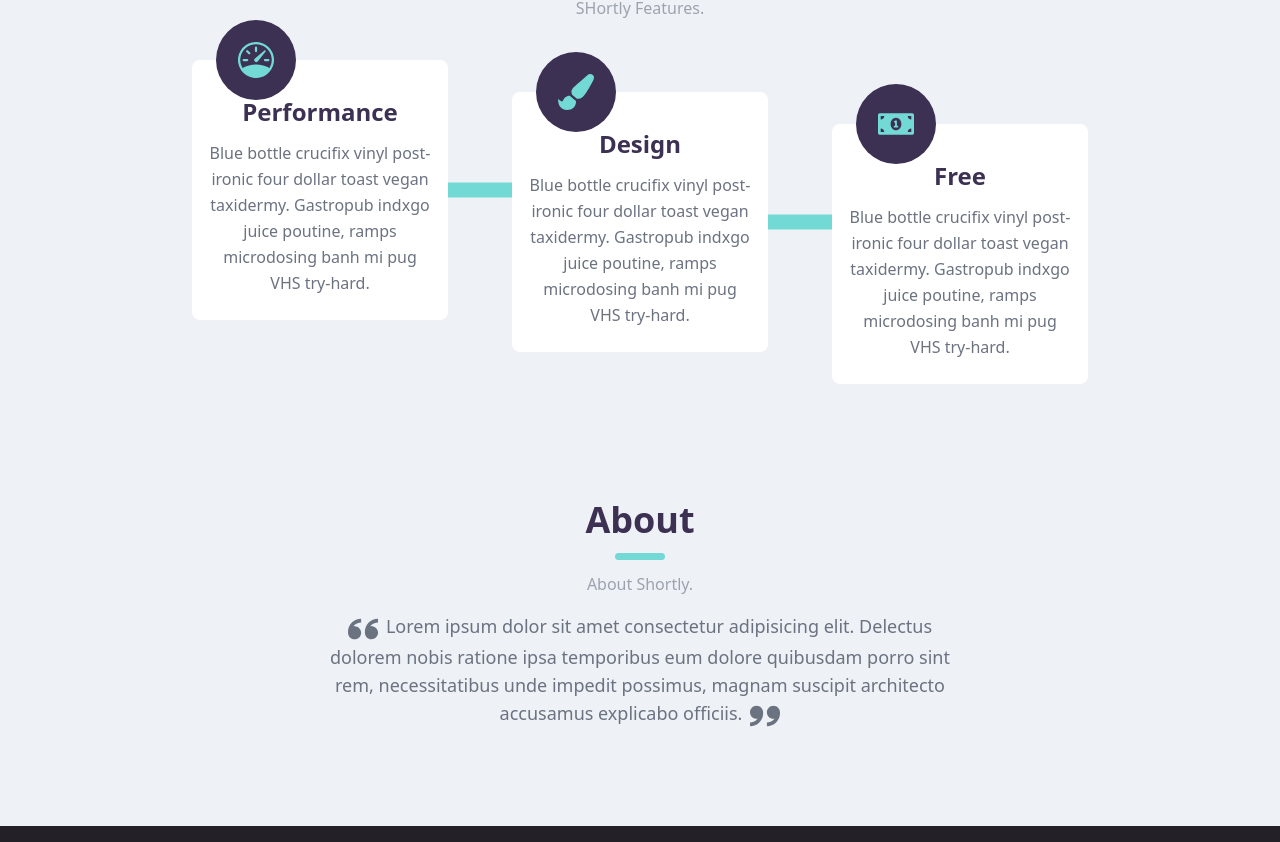
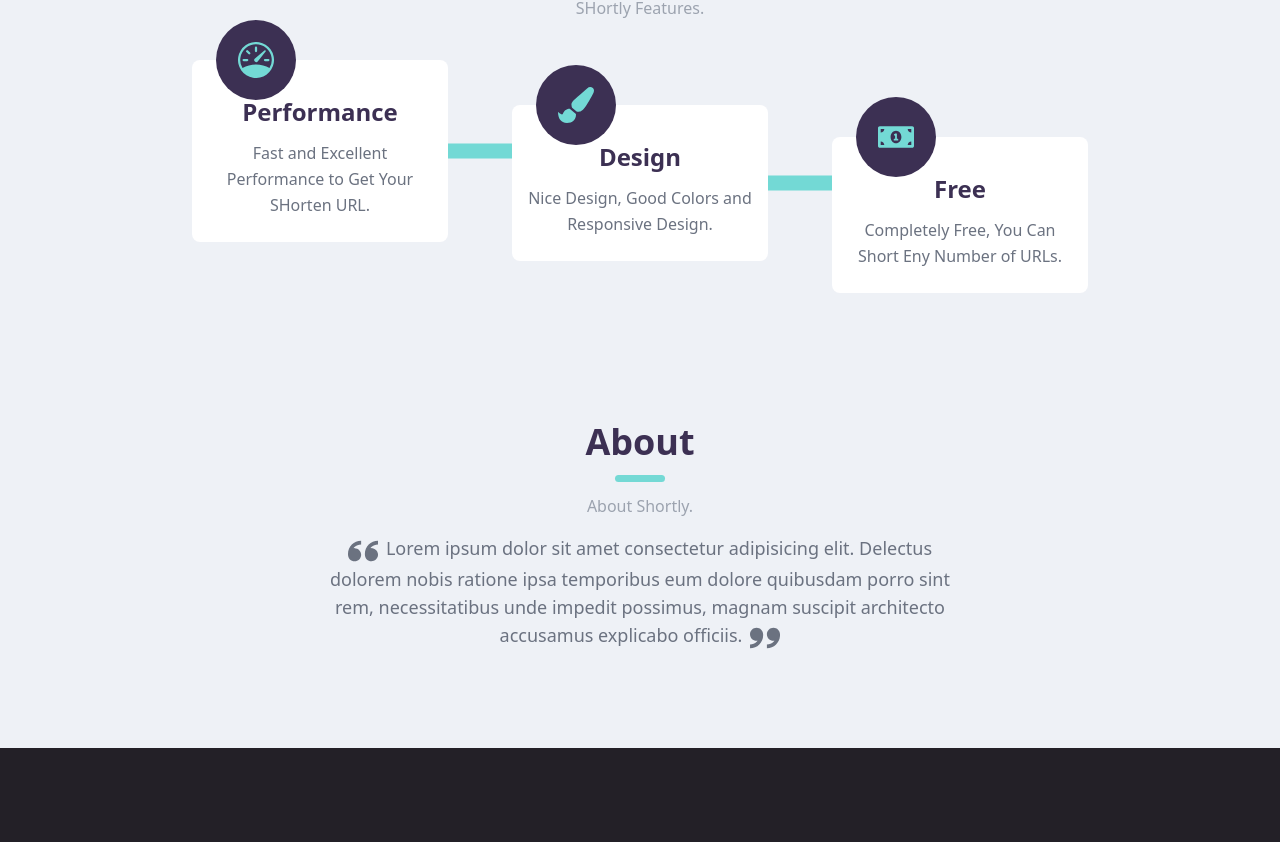
Before and after one commit to ahmedmohmd/shortly, a React (Create React App) app: page / in a window 1280 px wide. Shown: the part 1029-1871 px from the top of the page. Built offline with nearby package versions, Linux system fonts and the light colour scheme.

Commit message:
edit some texts

```diff
--- a/src/components/Features.jsx
+++ b/src/components/Features.jsx
@@ -50,9 +50,7 @@ function Features() {
               Performance
             </h2>
             <p class="leading-relaxed text-md text-gray-500">
-              Blue bottle crucifix vinyl post-ironic four dollar toast vegan
-              taxidermy. Gastropub indxgo juice poutine, ramps microdosing banh
-              mi pug VHS try-hard.
+              Fast and Excellent Performance to Get Your SHorten URL.
             </p>
           </div>
         </div>
@@ -63,9 +61,7 @@ function Features() {
           <div class="flex-grow">
             <h2 class="text-lion text-2xl font-bold title-font mb-3">Design</h2>
             <p class="leading-relaxed text-md text-gray-500">
-              Blue bottle crucifix vinyl post-ironic four dollar toast vegan
-              taxidermy. Gastropub indxgo juice poutine, ramps microdosing banh
-              mi pug VHS try-hard.
+              Nice Design, Good Colors and Responsive Design.
             </p>
           </div>
         </div>
@@ -76,9 +72,7 @@ function Features() {
           <div class="flex-grow">
             <h2 class="text-lion text-2xl font-bold title-font mb-3">Free</h2>
             <p class="leading-relaxed text-md text-gray-500">
-              Blue bottle crucifix vinyl post-ironic four dollar toast vegan
-              taxidermy. Gastropub indxgo juice poutine, ramps microdosing banh
-              mi pug VHS try-hard.
+              Completely Free, You Can Short Eny Number of URLs.
             </p>
           </div>
         </div>
```
